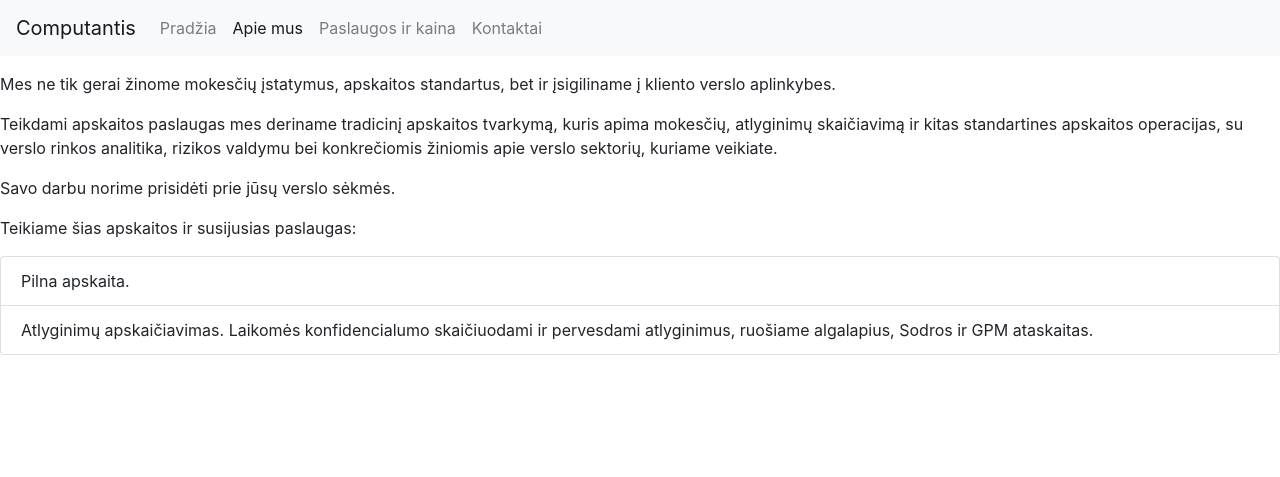
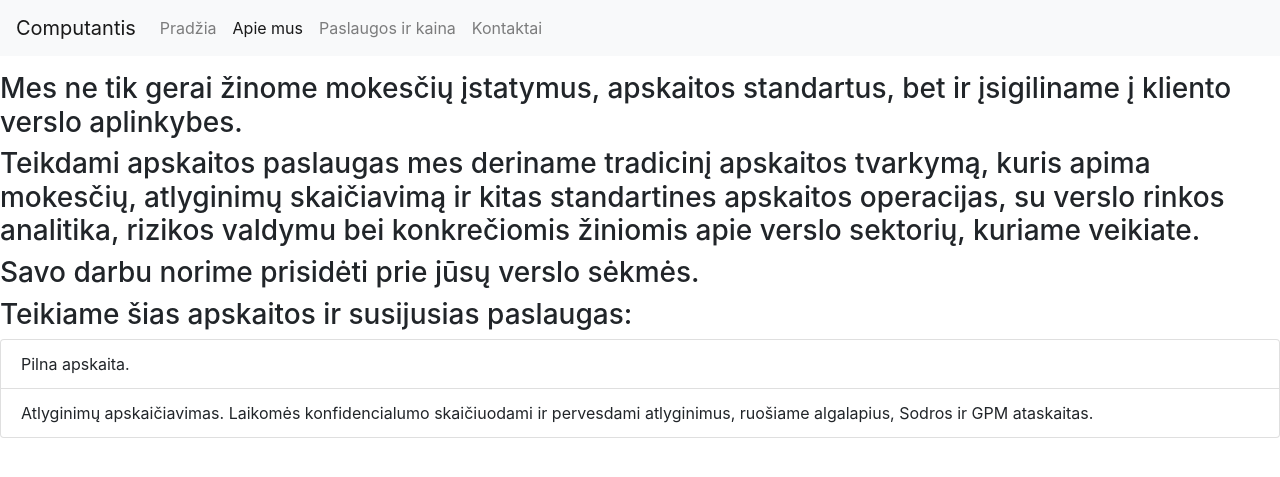
Before and after one commit to MantasJan/Computantis, a Jekyll site: the page built from apiemus.html, in a window 1280 px wide. Shown: the top 477 px of the page. Built offline with Jekyll 4.4.1, drawn with Linux system fonts in a browser that asks for light colours; nearby versions of some CDN libraries.

Commit message:
from <p> to <h3>

```diff
--- a/apiemus.html
+++ b/apiemus.html
@@ -4,10 +4,10 @@ permalink: /apiemus/
 layout: default
 ---
 <div class="text mt-3">
-  <p> Mes ne  tik gerai žinome mokesčių įstatymus, apskaitos standartus, bet ir įsigiliname į kliento verslo aplinkybes. </p>
-  <p> Teikdami apskaitos paslaugas mes deriname tradicinį apskaitos tvarkymą, kuris apima mokesčių, atlyginimų skaičiavimą ir kitas standartines apskaitos operacijas, su verslo rinkos analitika, rizikos valdymu bei konkrečiomis žiniomis apie verslo sektorių, kuriame veikiate. </p>
-  <p> Savo darbu norime prisidėti prie jūsų verslo sėkmės. </p>
-  <p> Teikiame šias apskaitos ir susijusias paslaugas: </p>
+  <h3> Mes ne  tik gerai žinome mokesčių įstatymus, apskaitos standartus, bet ir įsigiliname į kliento verslo aplinkybes. </h3>
+  <h3> Teikdami apskaitos paslaugas mes deriname tradicinį apskaitos tvarkymą, kuris apima mokesčių, atlyginimų skaičiavimą ir kitas standartines apskaitos operacijas, su verslo rinkos analitika, rizikos valdymu bei konkrečiomis žiniomis apie verslo sektorių, kuriame veikiate. </h3>
+  <h3> Savo darbu norime prisidėti prie jūsų verslo sėkmės. </h3>
+  <h3> Teikiame šias apskaitos ir susijusias paslaugas: </h3>
   <ul class="list-group">
     <li class="list-group-item"> Pilna apskaita. </li>
     <li class="list-group-item"> Atlyginimų apskaičiavimas. Laikomės konfidencialumo skaičiuodami ir pervesdami atlyginimus, ruošiame algalapius, Sodros ir GPM ataskaitas. </li>
```
